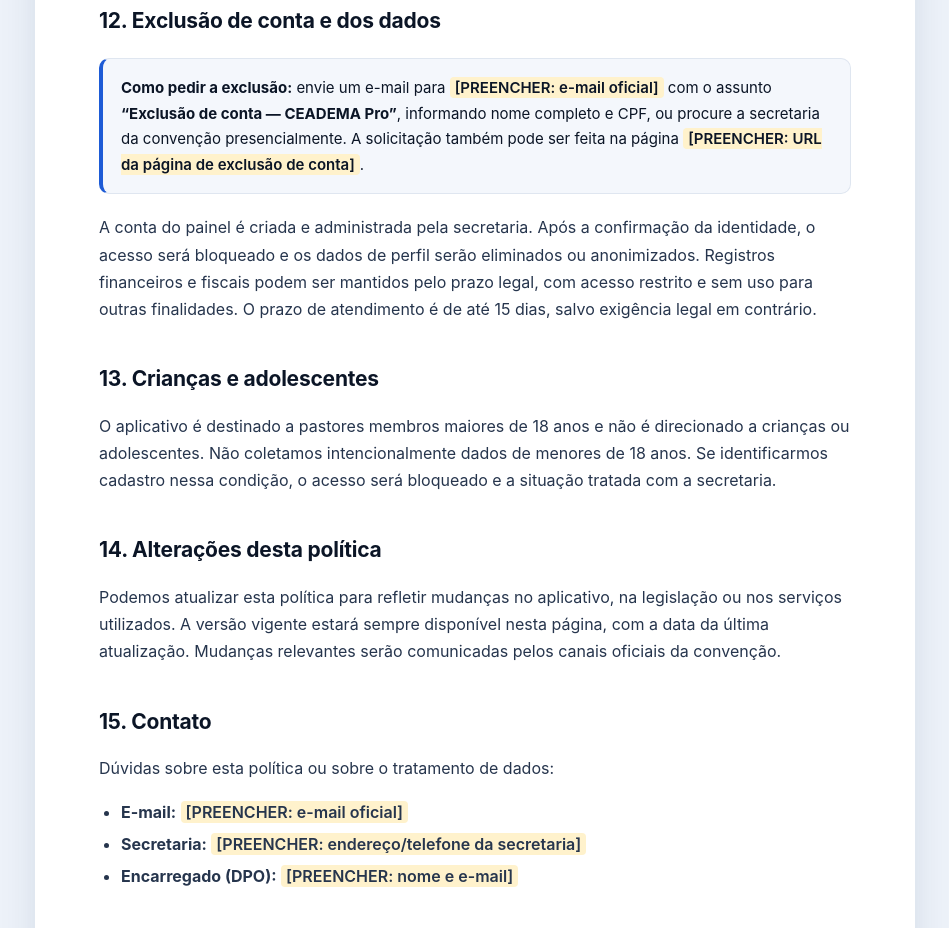
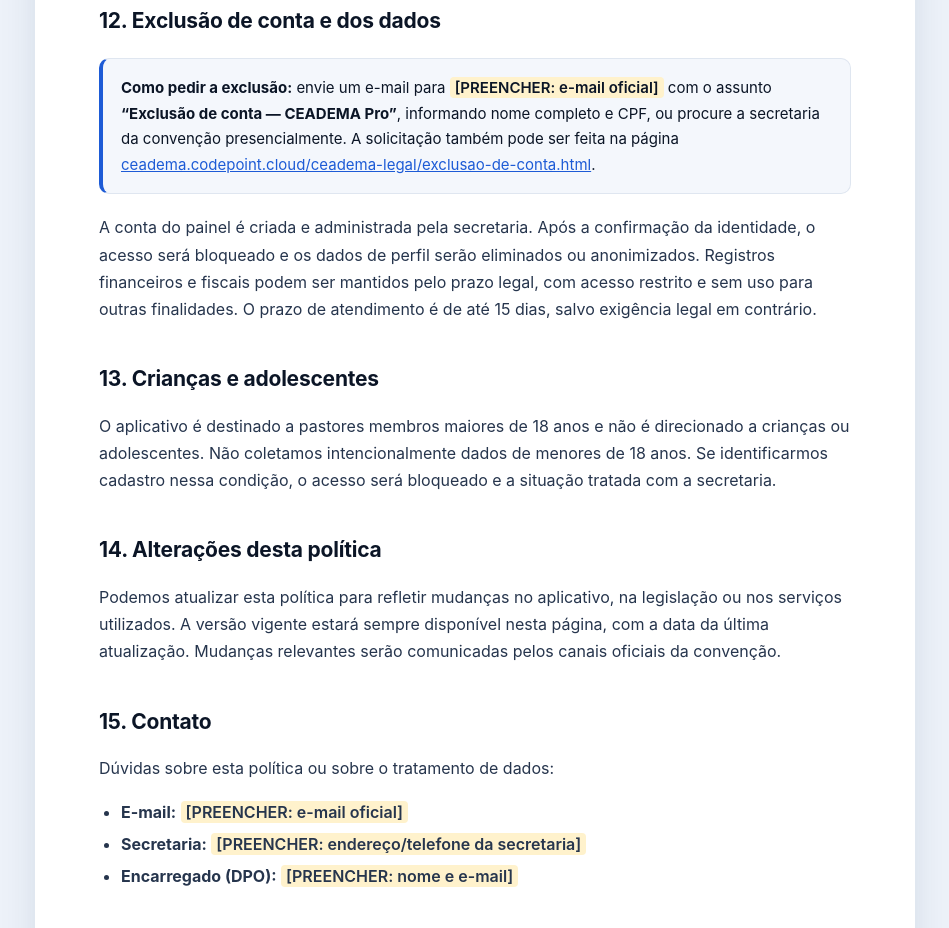
Before and after one commit to lcralmeida/ceadema-legal, a plain HTML site: page politica-de-privacidade.html in a window 1280 px wide. Shown: the part 5099-6027 px from the top of the page, without its empty margins (165-1114 px from the left). Drawn offline with Linux system fonts and the light colour scheme.

Commit message:
docs: aponta exclusão de conta para ceadema.codepoint.cloud

```diff
--- a/politica-de-privacidade.html
+++ b/politica-de-privacidade.html
@@ -325,7 +325,7 @@
     <strong>“Exclusão de conta — CEADEMA Pro”</strong>, informando nome completo e CPF,
     ou procure a secretaria da convenção presencialmente. A solicitação também pode ser
     feita na página
-    <span class="fill">[PREENCHER: URL da página de exclusão de conta]</span>.
+    <a href="exclusao-de-conta.html">ceadema.codepoint.cloud/ceadema-legal/exclusao-de-conta.html</a>.
   </div>
   <p>
     A conta do painel é criada e administrada pela secretaria. Após a confirmação da
```
